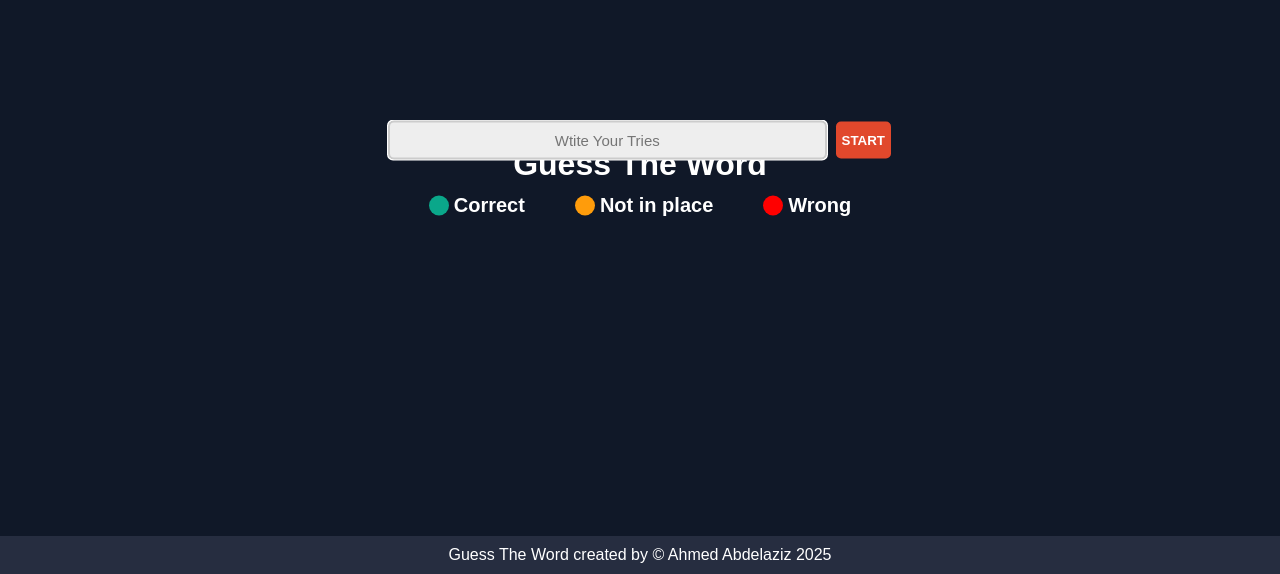
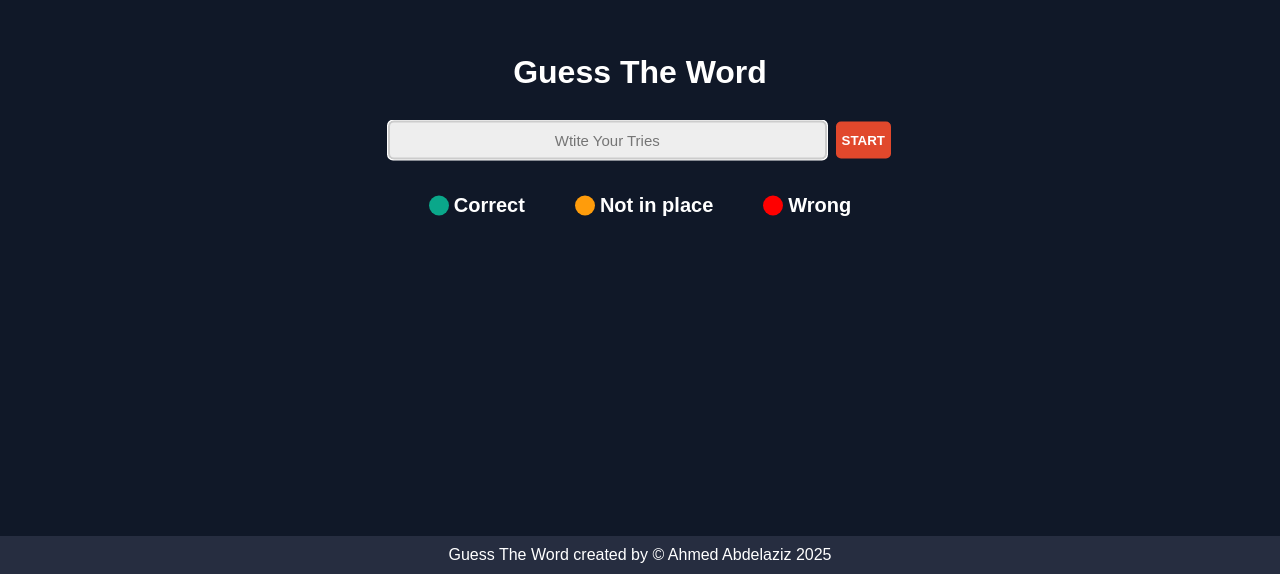
Before and after one commit to Ahmedabdelaziz19196/GuessWordGame2, a plain HTML site: page index.html in a window 1280 px wide. Shown: the part 226-800 px from the top of the page. Drawn offline with Linux system fonts and the light colour scheme.

Commit message:
Update guess.css

```diff
--- a/guess.css
+++ b/guess.css
@@ -14,7 +14,7 @@ h1 {
     margin: 0 0 10px;
     color: white;
     position: absolute;
-    top: 372px;
+    top: 35%;
     left: 50%;
     transition: 0.5s;
     transform: translateX(-50%);
```
